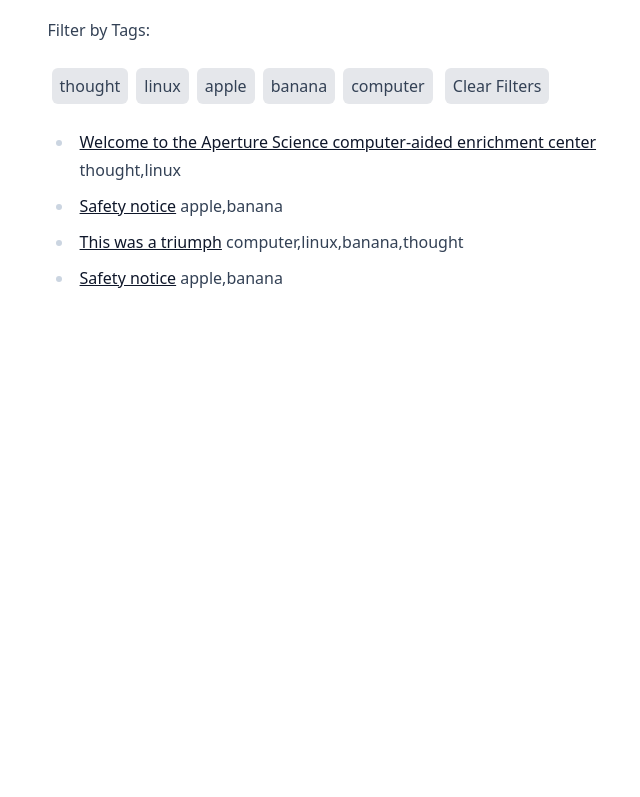
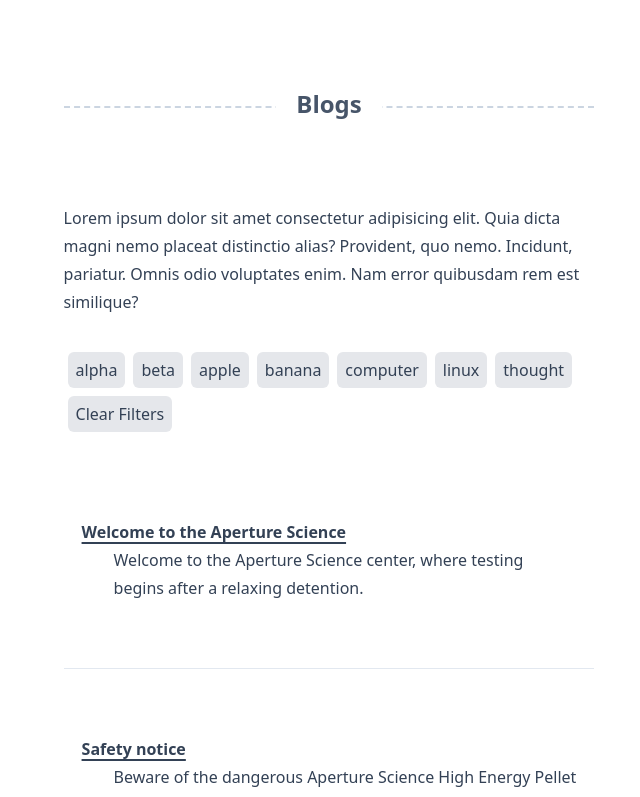
Before and after one commit to commitsovercoffee/site, a SvelteKit app: page /blog in a window 1280 px wide. Shown: the part 220-1017 px from the top of the page, without its empty margins (311-951 px from the left). Before the commit the page ends 800 px from the top, so only its background shows below. Built offline with nearby package versions, Linux system fonts and the light colour scheme.

Commit message:
adds style to blog

```diff
--- a/src/routes/about/+page.svelte
+++ b/src/routes/about/+page.svelte
@@ -94,7 +94,7 @@
 		</li>
 	</ul>
 
-	<Title>Philosophy</Title>
+	<Title>Contact</Title>
 	<p>
 		Lorem ipsum dolor sit amet consectetur adipisicing elit.
 		Commodi, ab expedita accusamus fuga fugit enim excepturi itaque,
--- a/src/routes/blog/+layout.server.js
+++ b/src/routes/blog/+layout.server.js
@@ -6,6 +6,7 @@ export function load() {
       slug: post.slug,
       title: post.title,
       tags: post.tags,
+      tldr: post.tldr,
     })),
   };
 }
--- a/src/routes/blog/+page.svelte
+++ b/src/routes/blog/+page.svelte
@@ -1,4 +1,5 @@
 <script>
+	import Title from "../components/Title.svelte";
 	export let data;
 	let selectedTags = new Set();
 	let filteredSummaries = data.summaries;
@@ -19,10 +20,15 @@
 	}
 </script>
 
-<h1>Blog</h1>
-
-<div class="mb-4">
-	<p>Filter by Tags:</p>
+<section class="p-4">
+	<Title>Blogs</Title>
+	<p>
+		Lorem ipsum dolor sit amet consectetur adipisicing elit. Quia
+		dicta magni nemo placeat distinctio alias? Provident, quo nemo.
+		Incidunt, pariatur. Omnis odio voluptates enim. Nam error
+		quibusdam rem est similique?
+	</p>
+	<div class="my-8">
 		{#each [...new Set(data.summaries.flatMap((s) => s.tags))] as tag}
 			<button
 				class="px-2 py-1 m-1 rounded-md bg-gray-200 hover:bg-gray-300"
@@ -42,8 +48,24 @@
 		</button>
 	</div>
 
-<ul>
-	{#each filteredSummaries as { slug, title, tags }}
-		<li><a href="/blog/{slug}">{title}</a> {tags}</li>
+	<div class="my-16">
+		{#each filteredSummaries as { slug, title, tldr }}
+			<a
+				class="not-prose no-underline font-normal"
+				href="/blog/{slug}"
+			>
+				<div
+					class="p-4 rounded-xl border-2 border-dashed cursor-pointer border-transparent hover:border-slate-600 transition-all duration-200 ease-in"
+				>
+					<p
+						class="font-bold decoration-2 underline underline-offset-4"
+					>
+						{title}
+					</p>
+					<p class="ml-8">{tldr}</p>
+				</div>
+			</a>
+			<hr />
 		{/each}
-</ul>
+	</div>
+</section>
--- a/src/routes/blog/[slug]/+page.svelte
+++ b/src/routes/blog/[slug]/+page.svelte
@@ -1,12 +1,45 @@
 <script>
+	import Title from "../../components/Title.svelte";
 	export let data;
+
+	let selectedTags = new Set(data.post.tags);
+	let filteredSummaries = data.summaries;
+
+	filteredSummaries = data.summaries.filter((summary) => {
+		return (
+			selectedTags.size === 0 ||
+			summary.tags.some((t) => selectedTags.has(t))
+		);
+	});
 </script>
 
-<div class="flex">
-	{#each data.post.tags as tag}
-		<a class="p-2 m-2 border-2 border-slate-400" href="">{tag}</a>
-	{/each}
-</div>
+<section class="p-4">
+	<Title>
+		{data.post.title}
+	</Title>
 
-<h1>{data.post.title}</h1>
-<div>{@html data.post.content}</div>
+	<div>{@html data.post.content}</div>
+
+	<Title>Relevant Blogs</Title>
+
+	<div class="my-16">
+		{#each filteredSummaries as { slug, title, tldr }}
+			<a
+				class="not-prose no-underline font-normal"
+				href="/blog/{slug}"
+			>
+				<div
+					class="p-4 rounded-xl border-2 border-dashed cursor-pointer border-transparent hover:border-slate-600 transition-all duration-200 ease-in"
+				>
+					<p
+						class="font-bold decoration-2 underline underline-offset-4"
+					>
+						{title}
+					</p>
+					<p class="ml-8">{tldr}</p>
+				</div>
+			</a>
+			<hr />
+		{/each}
+	</div>
+</section>
--- a/src/routes/blog/data.js
+++ b/src/routes/blog/data.js
@@ -1,10 +1,11 @@
 export const posts = [
   {
     slug: "welcome",
-    title: "Welcome to the Aperture Science computer-aided enrichment center",
+    title: "Welcome to the Aperture Science",
     content:
       "<p>We hope your brief detention in the relaxation vault has been a pleasant one.</p><p>Your specimen has been processed and we are now ready to begin the test proper.</p>",
-    tags: ["thought", "linux"],
+    tags: ["alpha", "beta"],
+    tldr: "Welcome to the Aperture Science center, where testing begins after a relaxing detention.",
   },
 
   {
@@ -13,6 +14,7 @@ export const posts = [
     content:
       "<p>While safety is one of many Enrichment Center Goals, the Aperture Science High Energy Pellet, seen to the left of the chamber, can and has caused permanent disabilities, such as vaporization. Please be careful.</p>",
     tags: ["apple", "banana"],
+    tldr: "Beware of the dangerous Aperture Science High Energy Pellet in the chamber.",
   },
 
   {
@@ -20,6 +22,7 @@ export const posts = [
     title: "This was a triumph",
     content: "<p>I'm making a note here: HUGE SUCCESS.</p>",
     tags: ["computer", "linux", "banana", "thought"],
+    tldr: "A triumph worth noting.",
   },
 
   {
@@ -28,5 +31,15 @@ export const posts = [
     content:
       "<p>While safety is one of many Enrichment Center Goals, the Aperture Science High Energy Pellet, seen to the left of the chamber, can and has caused permanent disabilities, such as vaporization. Please be careful.</p>",
     tags: ["apple", "banana"],
+    tldr: "Another safety notice regarding the Aperture Science High Energy Pellet.",
+  },
+
+  {
+    slug: "make",
+    title: "Safety notice",
+    content:
+      "<p>While safety is one of many Enrichment Center Goals, the Aperture Science High Energy Pellet, seen to the left of the chamber, can and has caused permanent disabilities, such as vaporization. Please be careful.</p>",
+    tags: ["beta"],
+    tldr: "Another safety notice regarding the Aperture Science High Energy Pellet.",
   },
 ];
--- /dev/null
+++ b/src/routes/components/transition.js
@@ -0,0 +1,22 @@
+export function typewriter(node, { speed = 1 }) {
+  const valid =
+    node.childNodes.length === 1 &&
+    node.childNodes[0].nodeType === Node.TEXT_NODE;
+
+  if (!valid) {
+    throw new Error(
+      `This transition only works on elements with a single text node child`
+    );
+  }
+
+  const text = node.textContent;
+  const duration = text.length / (speed * 0.01);
+
+  return {
+    duration,
+    tick: (t) => {
+      const i = Math.trunc(text.length * t);
+      node.textContent = text.slice(0, i);
+    },
+  };
+}
```
Lines whose indentation alone changed are shown as unchanged.
